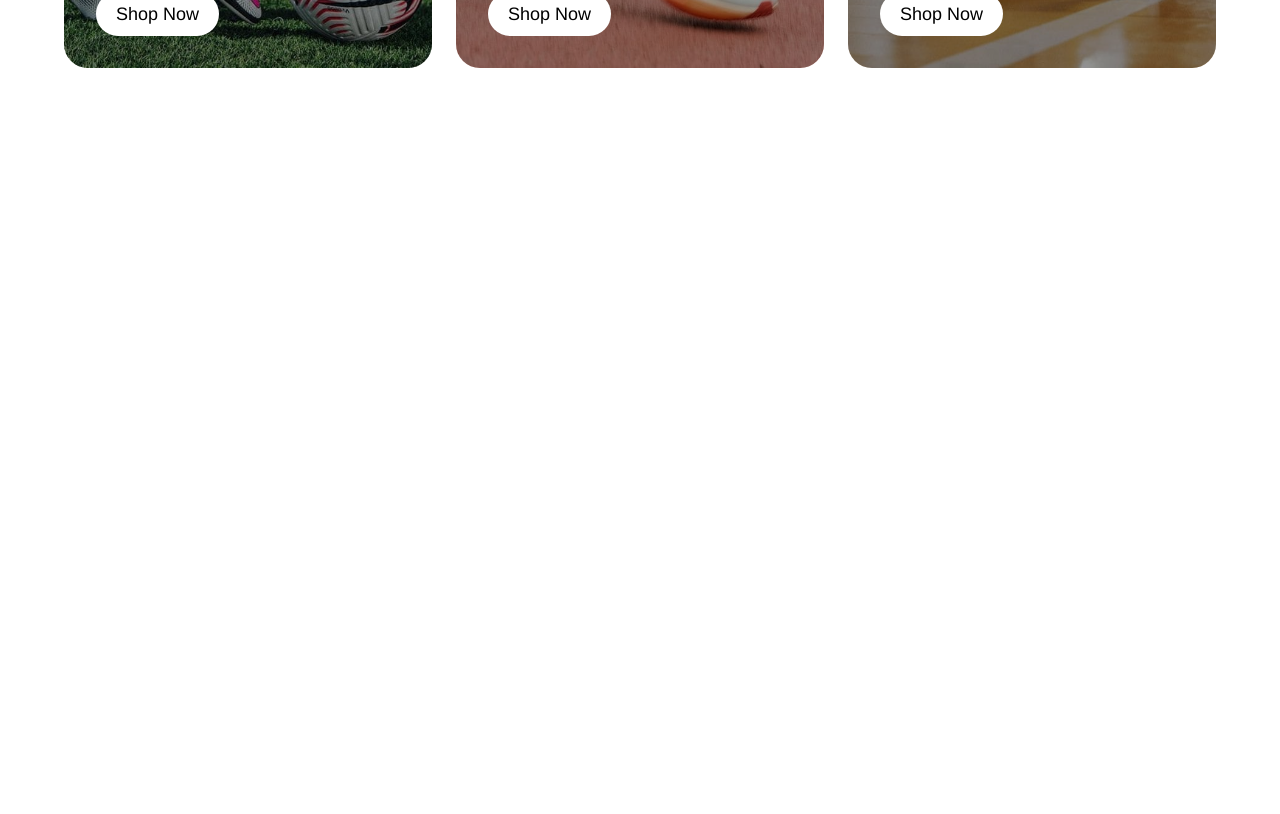
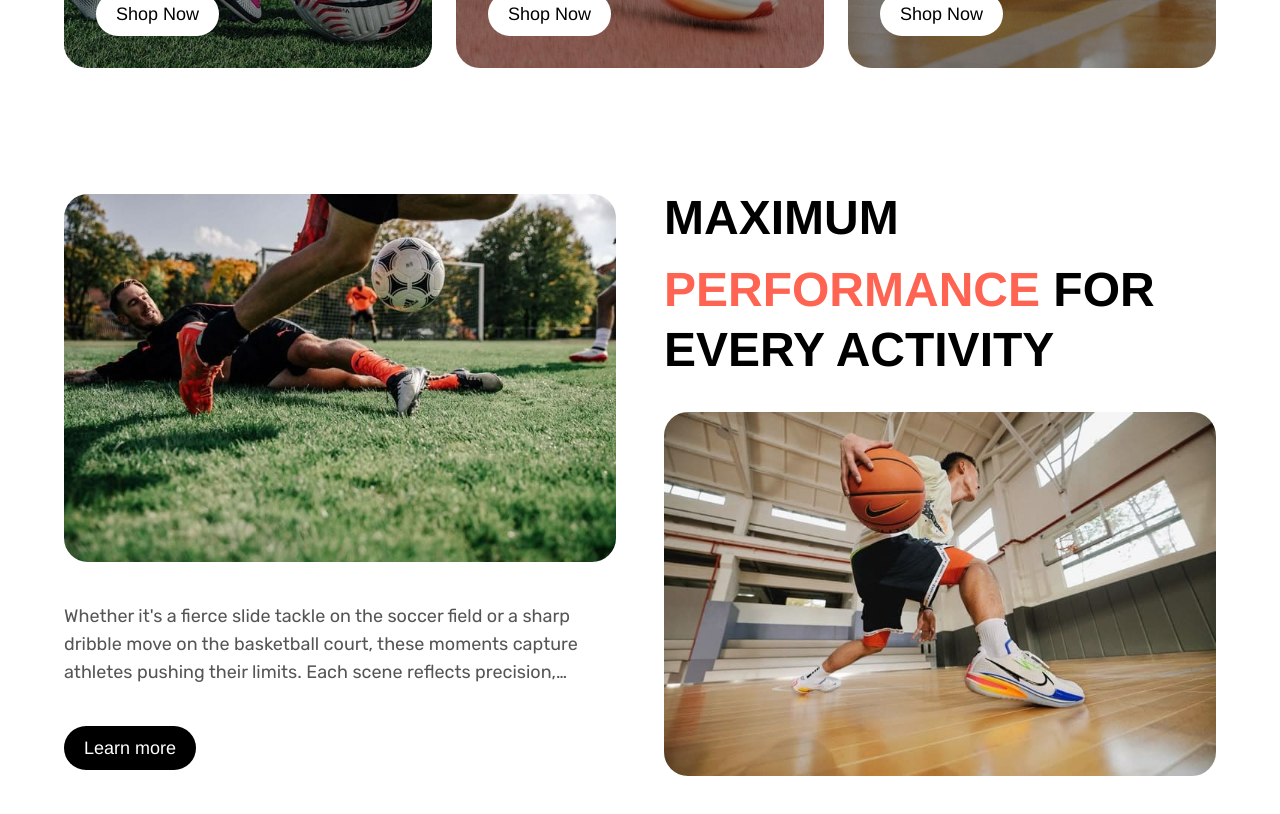
Before and after one commit to anillkunda/nike-shoes-react-tailwind, a React (Vite) app: page / in a window 1280 px wide. Shown: the part 2260-3074 px from the top of the page. Before the commit the page ends 2388 px from the top, so only its background shows below. Built offline with nearby package versions, Linux system fonts and the light colour scheme.

Commit message:
add Performance section with images & Button

```diff
--- a/src/App.jsx
+++ b/src/App.jsx
@@ -1,4 +1,4 @@
-import { Collections, Hero, Products } from './sections';
+import { Collections, Hero, Products, Performance } from './sections';
 import { Navbar } from './components';
 
 const App = () => {
@@ -14,6 +14,9 @@ const App = () => {
       <section className="padding">
         <Collections />
       </section>
+      <section className="padding">
+        <Performance />
+      </section>
     </main>
   );
 };
--- a/src/sections/Performance.jsx
+++ b/src/sections/Performance.jsx
@@ -1,5 +1,50 @@
+import { soccerTackle, basketballPlay } from '../assets/images';
+import { Button } from '../components';
+
 const Performance = () => {
-  return <div>Performance</div>;
+  return (
+    <section className="w-full max-container">
+      <div className="grid lg:grid-cols-2 gap-12 items-center">
+        <div className="space-y-10 max-[1023px]:row-start-2">
+          <img
+            src={soccerTackle}
+            alt="Soccer Tackle"
+            className="rounded-3xl w-full object-cover"
+          />
+
+          <p className="text-info max-w-[95%] line-clamp-3">
+            Whether it's a fierce slide tackle on the soccer field or a sharp
+            dribble move on the basketball court, these moments capture athletes
+            pushing their limits. Each scene reflects precision, energy, and the
+            drive for maximum performance in every activity.
+          </p>
+
+          <Button
+            label="Learn more"
+            backgroundColor="bg-black"
+            textColor="text-white"
+          />
+        </div>
+
+        <div className="space-y-8">
+          <h1 className="text-2xl md:text-5xl font-helvetica font-bold leading-tight">
+            MAXIMUM <br />
+            <span className="text-red-coral inline-block mt-3 max-sm:mt-0">
+              PERFORMANCE
+            </span>{' '}
+            FOR <br />
+            EVERY ACTIVITY
+          </h1>
+
+          <img
+            src={basketballPlay}
+            alt="Basketball Play"
+            className="rounded-3xl w-full object-cover"
+          />
+        </div>
+      </div>
+    </section>
+  );
 };
 
 export default Performance;
```
